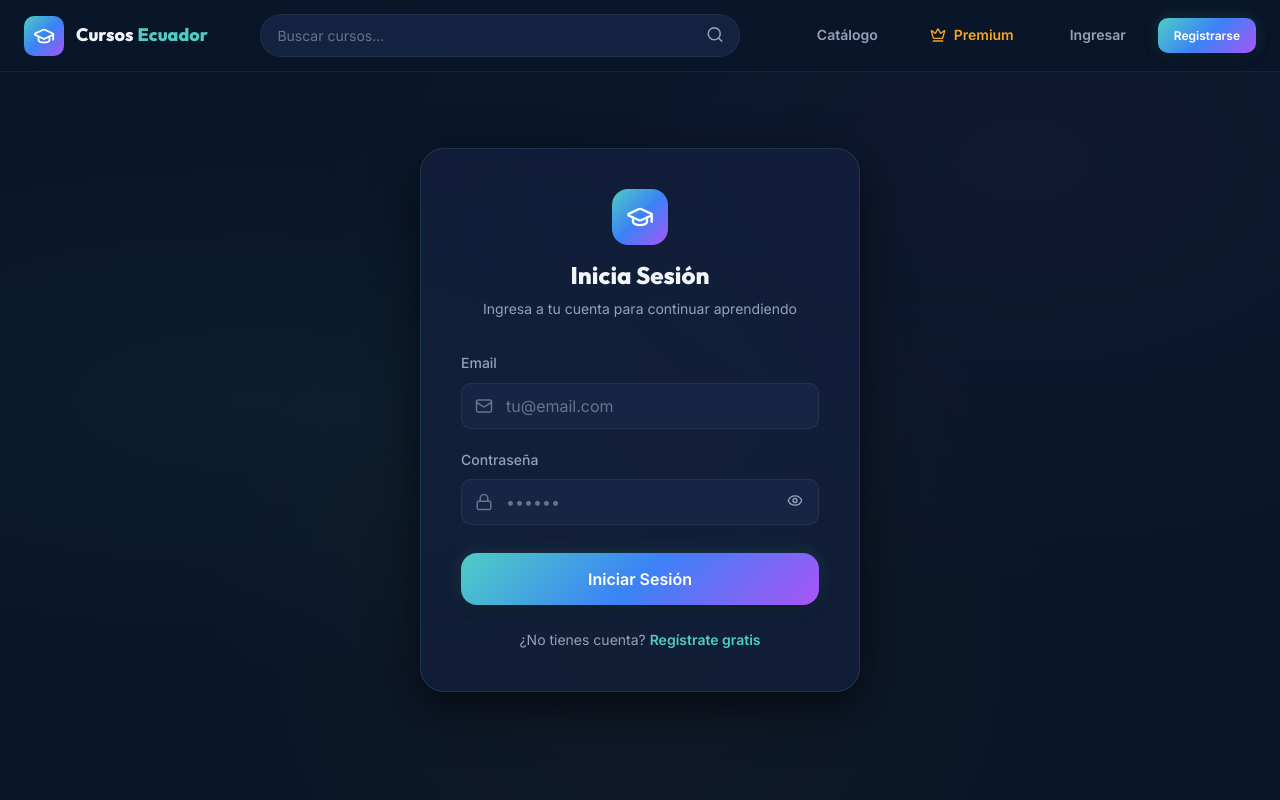
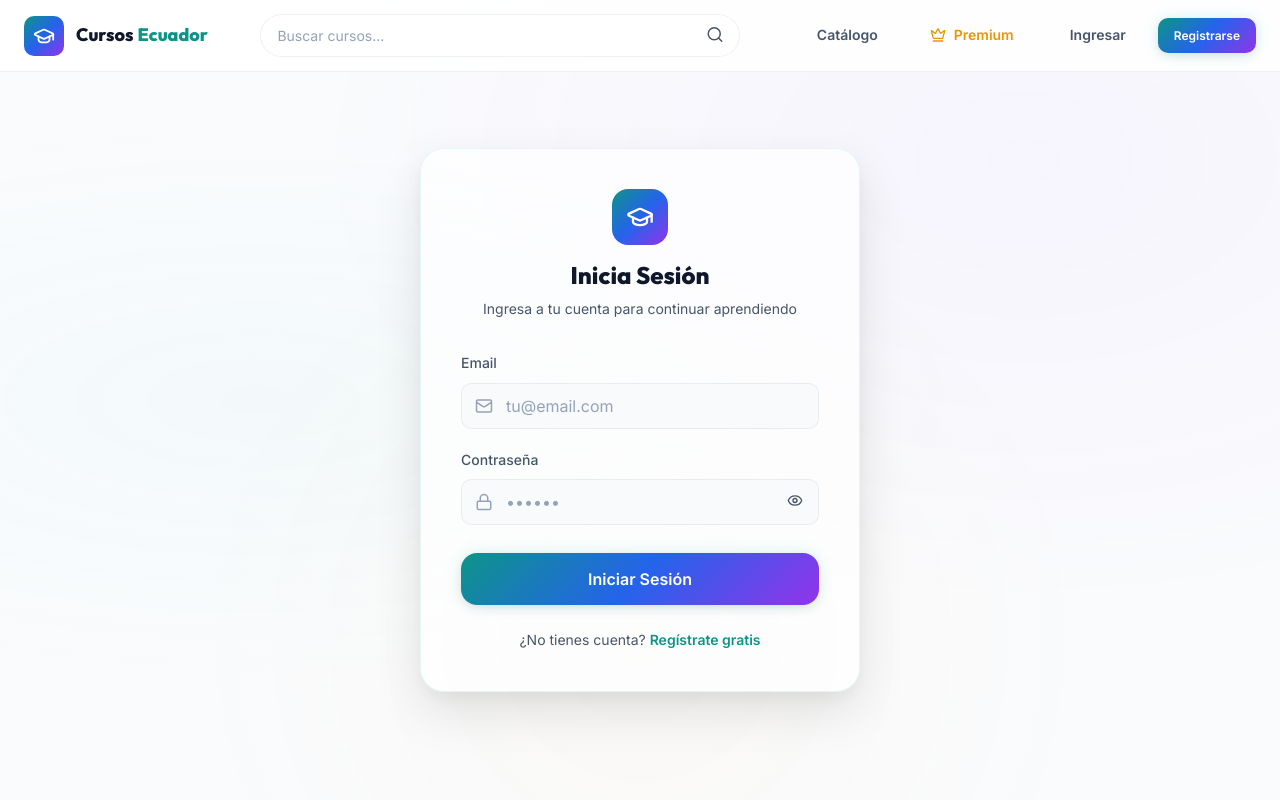
Before and after one commit to leli302/cursos-ecuador, a React (Vite) app in the folder frontend/: page /login in a window 1280 px wide. Shown: the top 800 px of the page. Built offline with nearby package versions, Linux system fonts and the light colour scheme.

Commit message:
feat: light theme + 30 courses migration (5 per category)

```diff
--- a/frontend/src/components/common/Navbar.jsx
+++ b/frontend/src/components/common/Navbar.jsx
@@ -29,7 +29,7 @@ export default function Navbar() {
   return (
     <nav style={{
       position: 'sticky', top: 0, zIndex: 'var(--z-sticky)',
-      background: 'rgba(10, 22, 40, 0.85)', backdropFilter: 'blur(20px)',
+      background: 'rgba(255, 255, 255, 0.85)', backdropFilter: 'blur(20px)',
       borderBottom: '1px solid var(--border-subtle)', height: '72px'
     }}>
       <div className="container flex items-center justify-between" style={{ height: '100%' }}>
--- a/frontend/src/index.css
+++ b/frontend/src/index.css
@@ -10,56 +10,56 @@
 }
 
 :root {
-  /* Colores principales */
-  --bg-primary: #0A1628;
-  --bg-secondary: #0F1F3D;
-  --bg-card: #142241;
-  --bg-card-hover: #1A2D55;
-  --bg-surface: #1E3461;
-  --bg-input: #162544;
+  /* Colores principales — TEMA CLARO */
+  --bg-primary: #FAFBFD;
+  --bg-secondary: #FFFFFF;
+  --bg-card: #FFFFFF;
+  --bg-card-hover: #F1F5F9;
+  --bg-surface: #F1F5F9;
+  --bg-input: #F8FAFC;
 
   /* Acentos */
-  --accent-gold: #F5A623;
-  --accent-gold-hover: #FFB84D;
-  --accent-teal: #4ECDC4;
-  --accent-teal-hover: #6EDED6;
-  --accent-purple: #A855F7;
-  --accent-pink: #EC4899;
-  --accent-blue: #3B82F6;
-  --accent-green: #10B981;
-  --accent-red: #EF4444;
-  --accent-orange: #F97316;
+  --accent-gold: #E6960A;
+  --accent-gold-hover: #D48A08;
+  --accent-teal: #0D9488;
+  --accent-teal-hover: #0F766E;
+  --accent-purple: #9333EA;
+  --accent-pink: #DB2777;
+  --accent-blue: #2563EB;
+  --accent-green: #059669;
+  --accent-red: #DC2626;
+  --accent-orange: #EA580C;
 
   /* Gradientes */
-  --gradient-primary: linear-gradient(135deg, #4ECDC4 0%, #3B82F6 50%, #A855F7 100%);
-  --gradient-gold: linear-gradient(135deg, #F5A623 0%, #F97316 100%);
-  --gradient-hero: linear-gradient(135deg, #0A1628 0%, #142241 40%, #1A2D55 100%);
-  --gradient-card: linear-gradient(145deg, rgba(20,34,65,0.8) 0%, rgba(30,52,97,0.4) 100%);
-  --gradient-premium: linear-gradient(135deg, #F5A623 0%, #EC4899 50%, #A855F7 100%);
+  --gradient-primary: linear-gradient(135deg, #0D9488 0%, #2563EB 50%, #9333EA 100%);
+  --gradient-gold: linear-gradient(135deg, #E6960A 0%, #EA580C 100%);
+  --gradient-hero: linear-gradient(135deg, #F0F9FF 0%, #E0F2FE 40%, #F0FDFA 100%);
+  --gradient-card: linear-gradient(145deg, rgba(255,255,255,0.9) 0%, rgba(241,245,249,0.6) 100%);
+  --gradient-premium: linear-gradient(135deg, #E6960A 0%, #DB2777 50%, #9333EA 100%);
 
   /* Texto */
-  --text-primary: #F1F5F9;
-  --text-secondary: #94A3B8;
-  --text-muted: #64748B;
-  --text-accent: #4ECDC4;
-  --text-gold: #F5A623;
+  --text-primary: #0F172A;
+  --text-secondary: #475569;
+  --text-muted: #94A3B8;
+  --text-accent: #0D9488;
+  --text-gold: #B45309;
 
   /* Bordes */
-  --border-color: rgba(78, 205, 196, 0.15);
-  --border-subtle: rgba(255, 255, 255, 0.06);
-  --border-active: rgba(78, 205, 196, 0.4);
+  --border-color: rgba(15, 23, 42, 0.08);
+  --border-subtle: rgba(15, 23, 42, 0.06);
+  --border-active: rgba(13, 148, 136, 0.4);
 
   /* Sombras */
-  --shadow-sm: 0 1px 3px rgba(0,0,0,0.3);
-  --shadow-md: 0 4px 12px rgba(0,0,0,0.4);
-  --shadow-lg: 0 8px 32px rgba(0,0,0,0.5);
-  --shadow-xl: 0 16px 48px rgba(0,0,0,0.6);
-  --shadow-glow-teal: 0 0 20px rgba(78,205,196,0.3);
-  --shadow-glow-gold: 0 0 20px rgba(245,166,35,0.3);
+  --shadow-sm: 0 1px 2px rgba(0,0,0,0.04), 0 1px 3px rgba(0,0,0,0.06);
+  --shadow-md: 0 2px 4px rgba(0,0,0,0.03), 0 4px 12px rgba(0,0,0,0.06);
+  --shadow-lg: 0 4px 6px rgba(0,0,0,0.02), 0 10px 30px rgba(0,0,0,0.08);
+  --shadow-xl: 0 8px 16px rgba(0,0,0,0.04), 0 20px 48px rgba(0,0,0,0.1);
+  --shadow-glow-teal: 0 0 20px rgba(13,148,136,0.15);
+  --shadow-glow-gold: 0 0 20px rgba(230,150,10,0.15);
 
   /* Glassmorphism */
-  --glass-bg: rgba(20, 34, 65, 0.6);
-  --glass-border: rgba(255, 255, 255, 0.08);
+  --glass-bg: rgba(255, 255, 255, 0.7);
+  --glass-border: rgba(15, 23, 42, 0.06);
   --glass-blur: blur(16px);
 
   /* Tipografía */
--- a/frontend/src/pages/admin/AdminCoursesPage.jsx
+++ b/frontend/src/pages/admin/AdminCoursesPage.jsx
@@ -413,7 +413,7 @@ export default function AdminCoursesPage() {
       {editingCourse && (
         <div style={{
           position: 'fixed', top: 0, left: 0, right: 0, bottom: 0,
-          background: 'rgba(10, 22, 40, 0.85)', backdropFilter: 'blur(10px)',
+          background: 'rgba(255, 255, 255, 0.85)', backdropFilter: 'blur(10px)',
           display: 'flex', alignItems: 'center', justifyContent: 'center', zIndex: 1000, padding: '20px'
         }} className="animate-fade-in">
           <div className="card-glass animate-scale" style={{
@@ -663,7 +663,7 @@ export default function AdminCoursesPage() {
                         <img src={imagePreview} alt="Preview" style={{ width: '100%', height: '100%', objectFit: 'cover' }} />
                         <label style={{
                           position: 'absolute', bottom: 12, right: 12,
-                          background: 'rgba(10, 22, 40, 0.85)', padding: '6px 12px',
+                          background: 'rgba(255, 255, 255, 0.85)', padding: '6px 12px',
                           borderRadius: 'var(--radius-md)', cursor: 'pointer',
                           fontSize: '0.8rem', color: 'white', backdropFilter: 'blur(4px)',
                           display: 'flex', alignItems: 'center', gap: 6, border: '1px solid var(--border-subtle)'
--- a/frontend/src/pages/instructor/InstructorCoursesPage.jsx
+++ b/frontend/src/pages/instructor/InstructorCoursesPage.jsx
@@ -278,7 +278,7 @@ export default function InstructorCoursesPage() {
                     <span style={{
                       position: 'absolute', top: 12, right: 12,
                       padding: '4px 8px', borderRadius: 'var(--radius-sm)',
-                      background: 'rgba(10, 22, 40, 0.8)', color: 'var(--text-muted)',
+                      background: 'rgba(0, 0, 0, 0.5)', color: 'var(--text-muted)',
                       fontSize: '0.7rem', fontFamily: 'monospace', backdropFilter: 'blur(4px)'
                     }}>
                       {course.codigo}
@@ -383,7 +383,7 @@ export default function InstructorCoursesPage() {
       {editingCourse && (
         <div style={{
           position: 'fixed', top: 0, left: 0, right: 0, bottom: 0,
-          background: 'rgba(10, 22, 40, 0.85)', backdropFilter: 'blur(10px)',
+          background: 'rgba(255, 255, 255, 0.85)', backdropFilter: 'blur(10px)',
           display: 'flex', alignItems: 'center', justifyContent: 'center', zIndex: 1000, padding: '20px'
         }} className="animate-fade-in">
           <div className="card-glass animate-scale" style={{
@@ -634,7 +634,7 @@ export default function InstructorCoursesPage() {
                         <img src={imagePreview} alt="Preview" style={{ width: '100%', height: '100%', objectFit: 'cover' }} />
                         <label style={{
                           position: 'absolute', bottom: 12, right: 12,
-                          background: 'rgba(10, 22, 40, 0.85)', padding: '6px 12px',
+                          background: 'rgba(255, 255, 255, 0.85)', padding: '6px 12px',
                           borderRadius: 'var(--radius-md)', cursor: 'pointer',
                           fontSize: '0.8rem', color: 'white', backdropFilter: 'blur(4px)',
                           display: 'flex', alignItems: 'center', gap: 6, border: '1px solid var(--border-subtle)'
--- a/frontend/src/pages/public/CourseDetailPage.jsx
+++ b/frontend/src/pages/public/CourseDetailPage.jsx
@@ -161,7 +161,7 @@ export default function CourseDetailPage() {
               {/* Hover Badge */}
               <div style={{
                 position: 'absolute', bottom: 12, right: 12,
-                background: 'rgba(10, 22, 40, 0.85)', color: 'white',
+                background: 'rgba(0, 0, 0, 0.65)', color: 'white',
                 padding: '6px 12px', borderRadius: 'var(--radius-full)',
                 fontSize: '0.75rem', fontWeight: 600, backdropFilter: 'blur(8px)',
                 display: 'flex', alignItems: 'center', gap: 6,
@@ -280,7 +280,7 @@ export default function CourseDetailPage() {
                           {/* Glassmorphic Locked Overlay Card */}
                           <div style={{
                             position: 'absolute', inset: 12,
-                            background: 'rgba(10, 22, 40, 0.88)', backdropFilter: 'blur(12px)',
+                            background: 'rgba(0, 0, 0, 0.7)', backdropFilter: 'blur(12px)',
                             borderRadius: 'var(--radius-lg)', border: '1px solid var(--border-subtle)',
                             display: 'flex', flexDirection: 'column', alignItems: 'center',
                             justifyContent: 'center', padding: '24px', textAlign: 'center',
```
Also changed, not shown: 1 other file (tests, documents, lock files or other folders).
